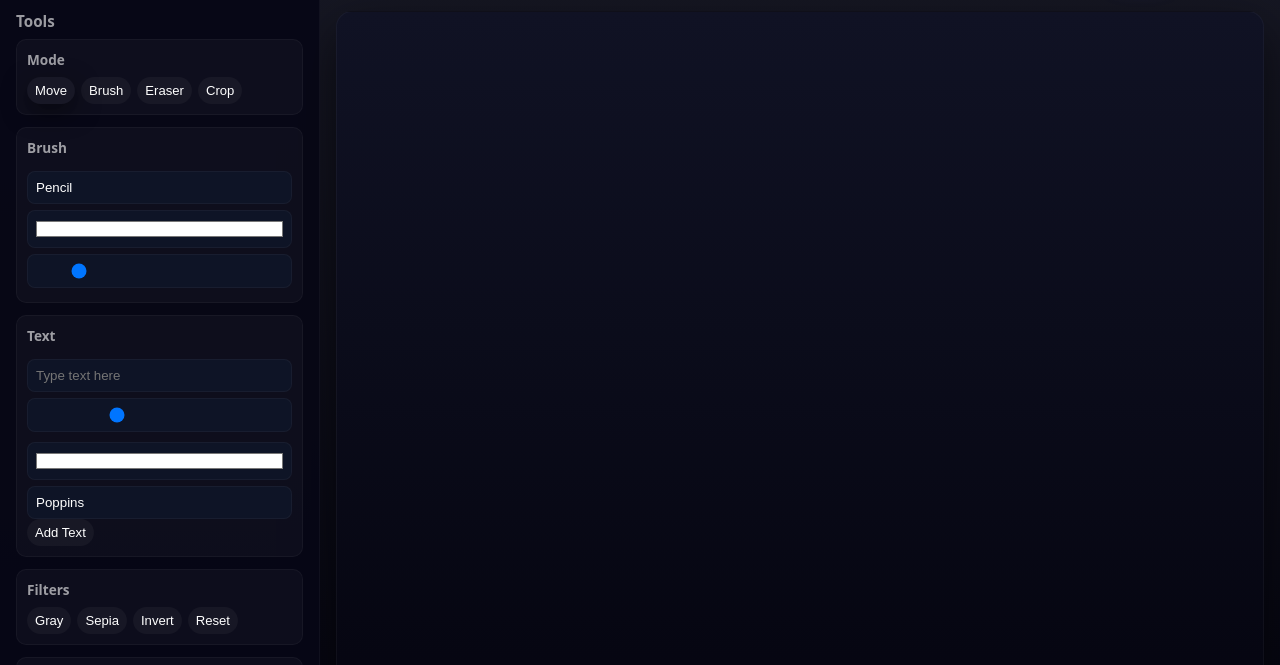
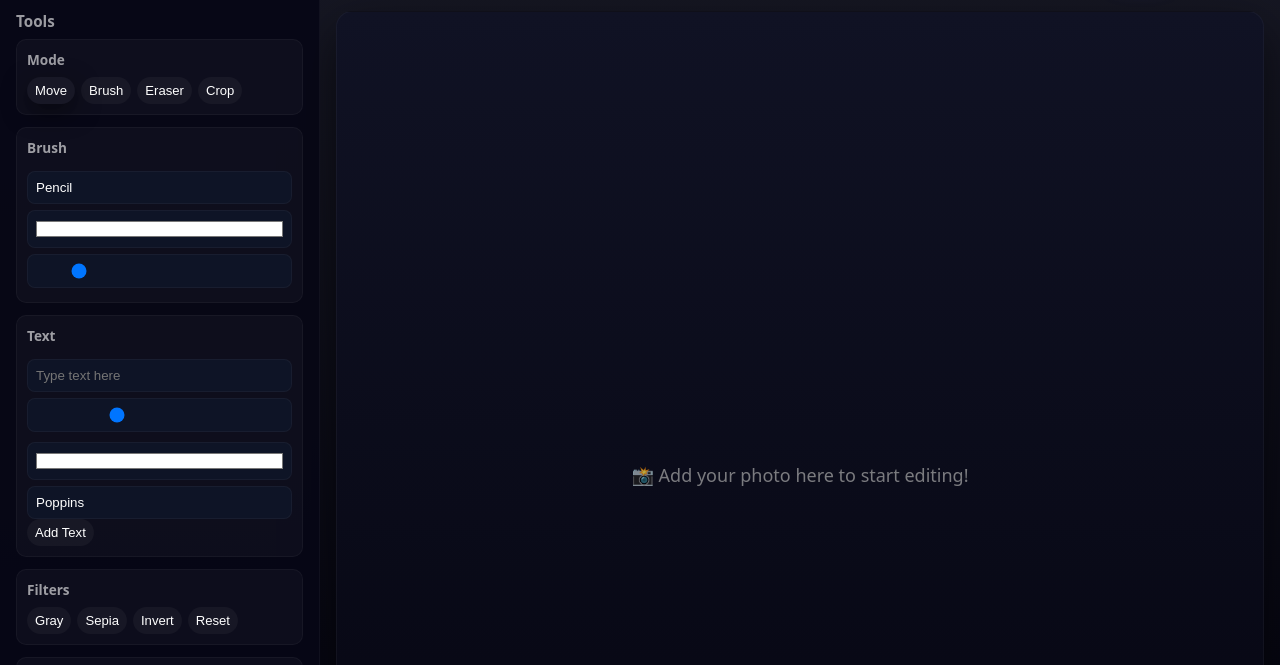
Before and after one commit to ankush17king-commits/photo-editor-ai, a website: page public/index.html in a window 1280 px wide. Shown: the part 61-726 px from the top of the page. Drawn offline with Linux system fonts and the light colour scheme; a script that the page names is missing.

Commit message:
Added placeholder text and UI improvements

```diff
--- a/public/index.html
+++ b/public/index.html
@@ -113,6 +113,12 @@
       <section class="editor">
         <div class="canvas-wrapper">
           <canvas id="editorCanvas"></canvas>
+          <div id="placeholderText" class="placeholder">
+  📸 Add your photo here to start editing!
+</div>
+
+<canvas id="editorCanvas"></canvas>
+
         </div>
       </section>
     </div>
--- a/public/script.js
+++ b/public/script.js
@@ -91,6 +91,7 @@ document.getElementById("undoBtn").addEventListener("click", () => {
 document.getElementById("uploadImage").addEventListener("change", (e) => {
   const file = e.target.files[0];
   if (!file) return;
+document.getElementById("placeholderText").style.display = "none";
 
   const reader = new FileReader();
   reader.onload = function (f) {
--- a/public/style.css
+++ b/public/style.css
@@ -192,6 +192,18 @@ input:focus, select:focus, button:focus { outline: none; box-shadow: 0 6px 18px
 @media (min-width: 1400px) {
   .canvas-wrapper { max-width: 1180px; margin: 0 auto; }
 }
+.placeholder {
+  position: absolute;
+  top: 50%;
+  left: 50%;
+  transform: translate(-50%, -50%);
+  font-size: 18px;
+  color: #aaaaaa;
+  text-align: center;
+  pointer-events: none;
+  opacity: 0.7;
+}
+
 
 /* last: ensure file input label looks like a button */
 .upload-label { background: rgba(255,255,255,0.02); padding:8px 10px; border-radius:999px; border:1px solid var(--glass-border); display:inline-flex; align-items:center; gap:8px; }
```
